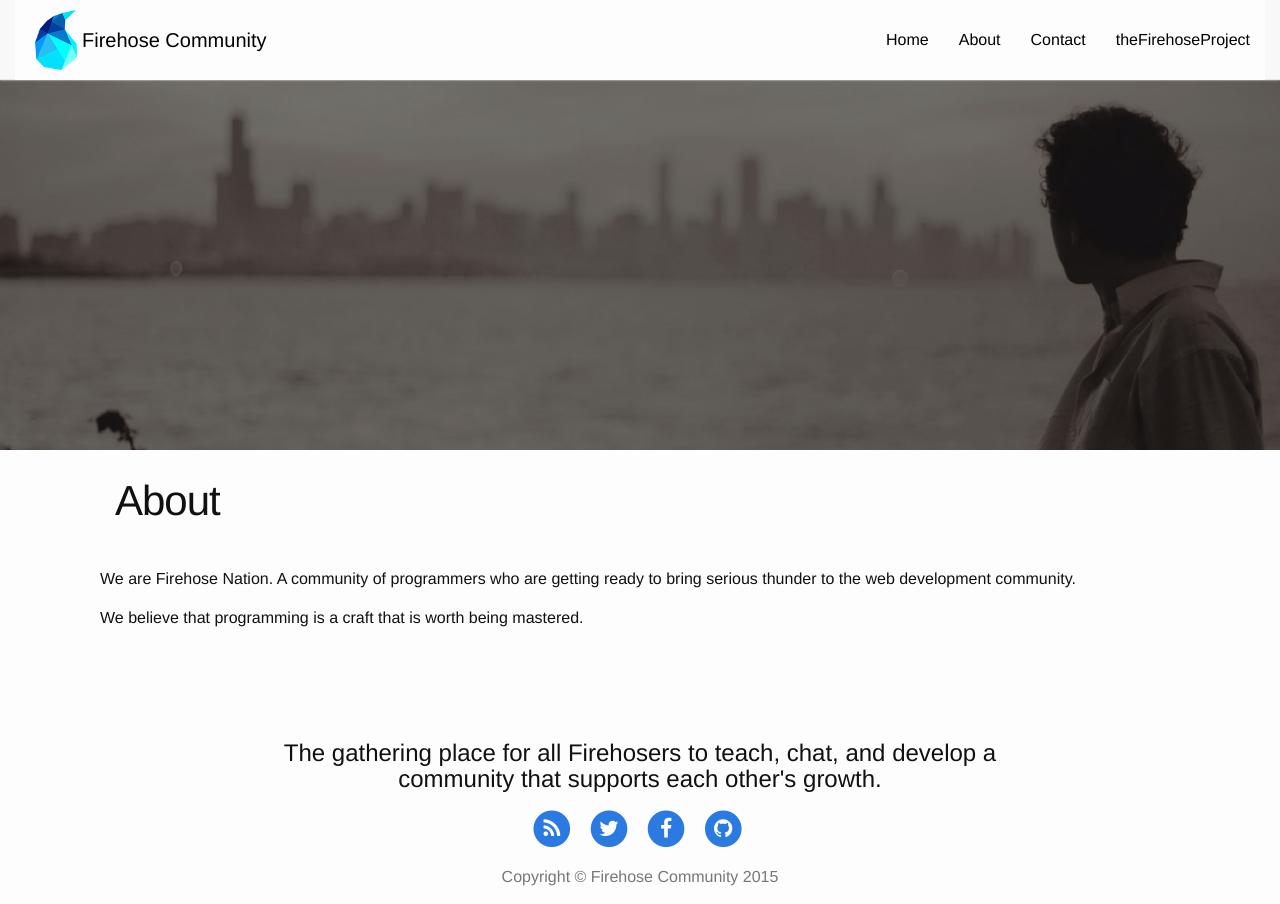
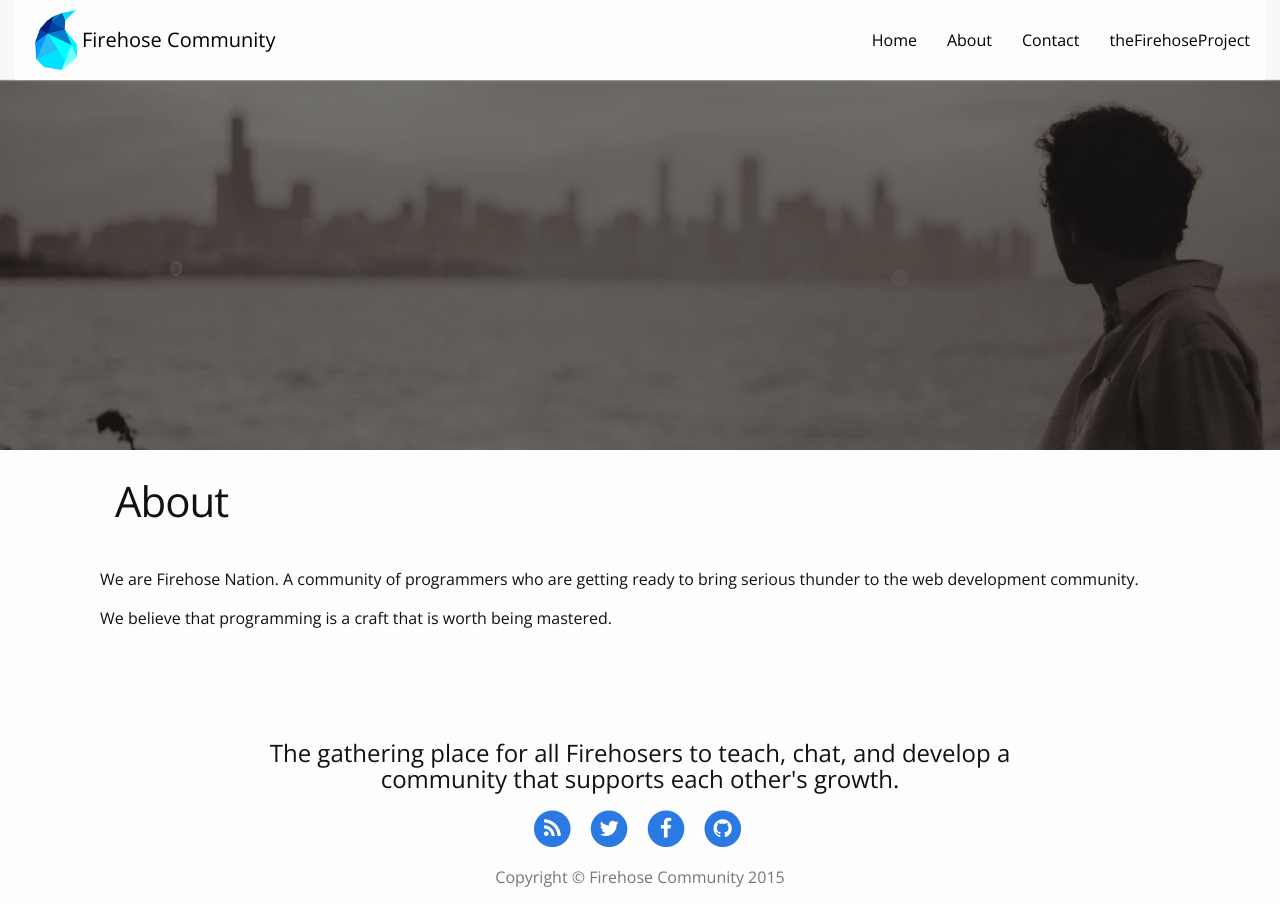
Before and after one commit to FirehoseCommunity/community.thefirehoseproject.com, a Jekyll site: the page built from about.md, in a window 1280 px wide. Built offline with Jekyll 4.4.1, drawn with Linux system fonts in a browser that asks for light colours; nearby versions of some CDN libraries.

Commit message:
changed font to Open Sans.

```diff
--- a/_includes/head.html
+++ b/_includes/head.html
@@ -10,6 +10,8 @@
   <link rel="stylesheet" href="https://maxcdn.bootstrapcdn.com/bootstrap/3.3.5/css/bootstrap.min.css">
   <!-- Font Awesome: Latest compiled and minified CSS -->
   <link rel="stylesheet" href="https://maxcdn.bootstrapcdn.com/font-awesome/4.4.0/css/font-awesome.min.css">
+  <!-- Google Fonts: https://www.google.com/fonts#UsePlace:use/Collection:Open+Sans -->
+  <link href='http://fonts.googleapis.com/css?family=Open+Sans' rel='stylesheet' type='text/css'>
   <!-- Community Firehose/Jekyll: Latest version of CSS -->
   <link rel="stylesheet" href="{{ "/css/main.css" | prepend: site.baseurl }}">
   <!-- jQuery -->
--- a/css/main.scss
+++ b/css/main.scss
@@ -6,7 +6,7 @@
 
 
 // Our variables
-$base-font-family: Helvetica, Arial, sans-serif;
+$base-font-family: Open Sans, sans-serif;
 $base-font-size:   16px;
 $small-font-size:  $base-font-size * 0.875;
 $base-line-height: 1.5;
```
